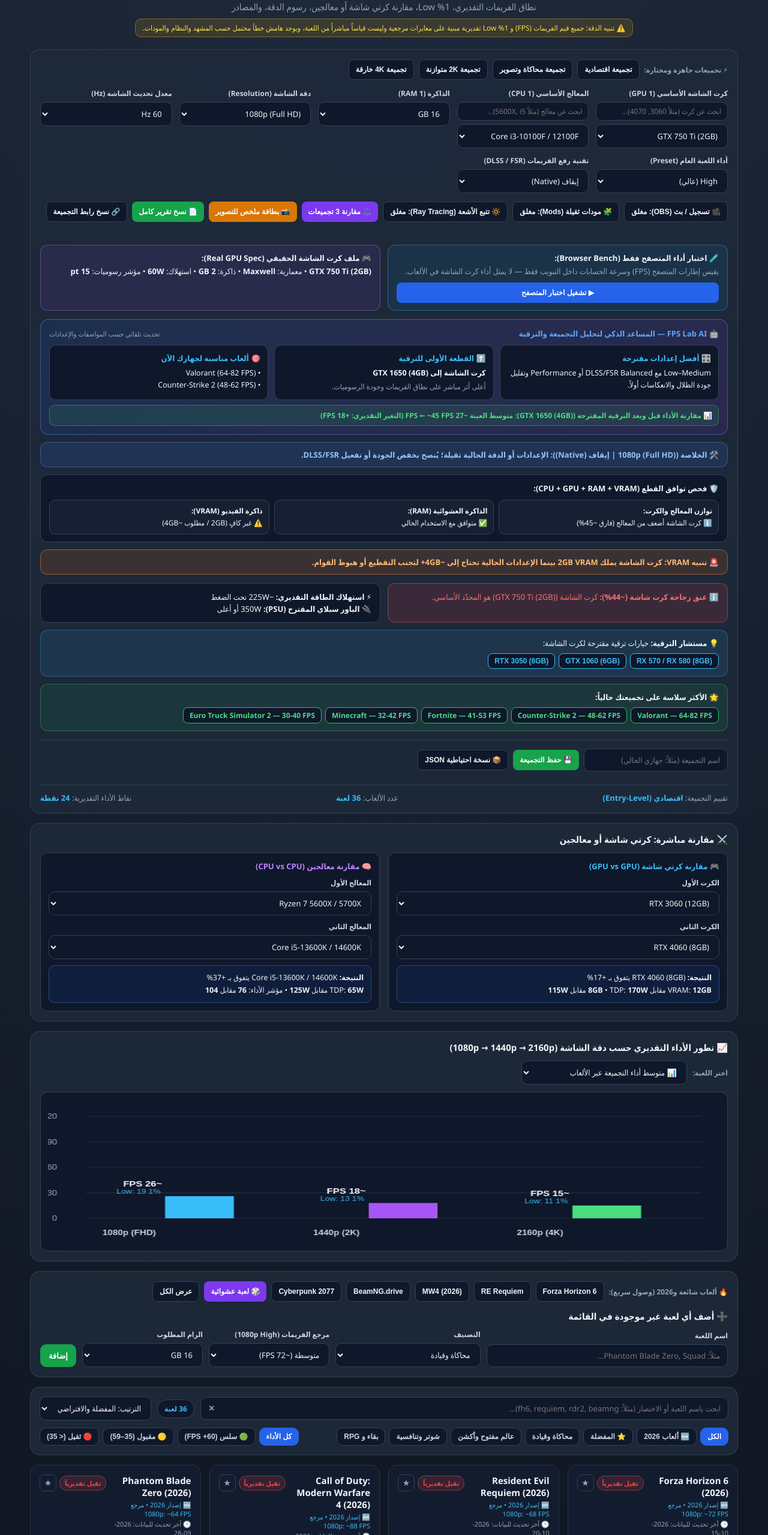
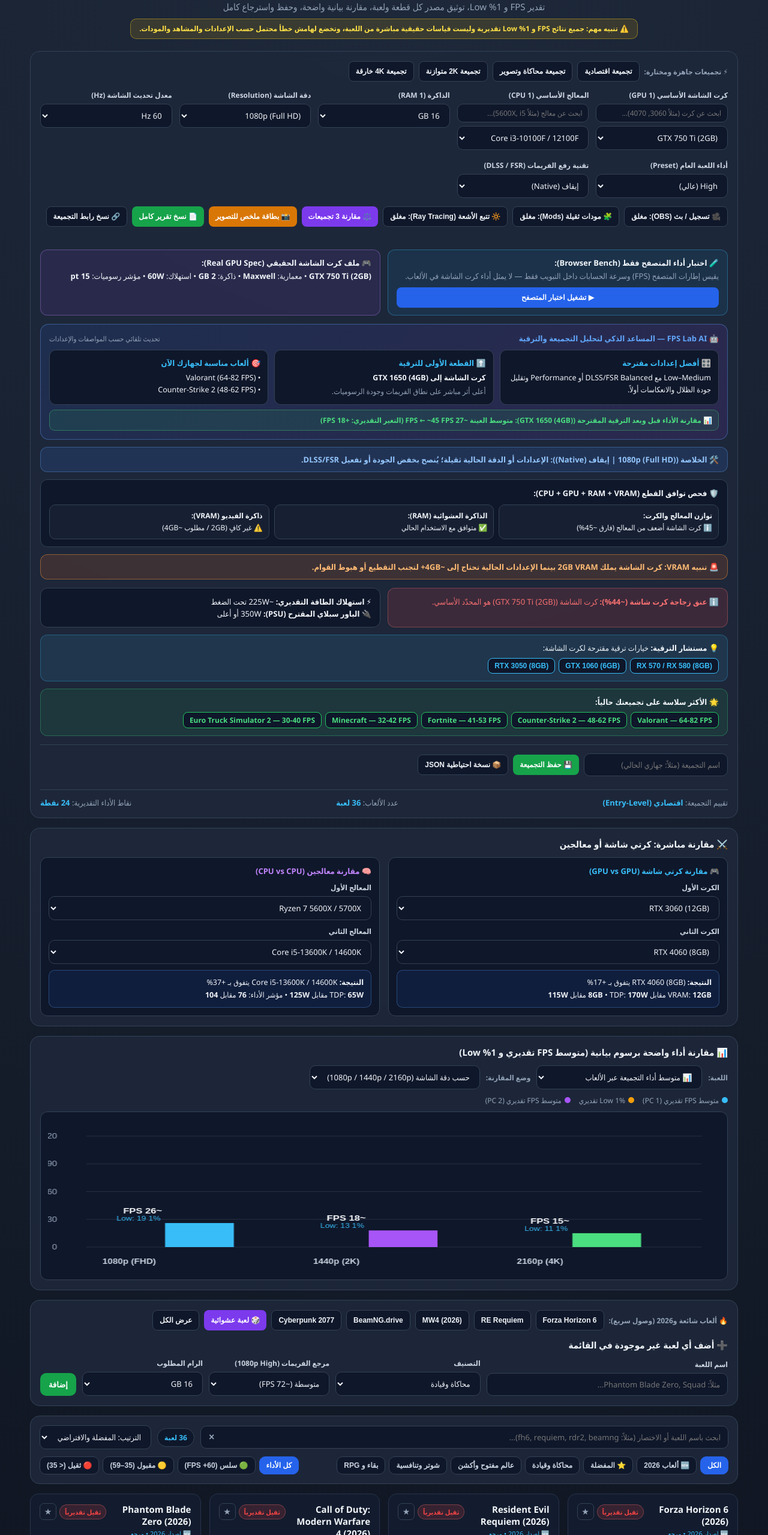
Before and after one commit to maliktamri15-ui/fps-lab, a plain HTML site: page index.html in a window 1280 px wide. Shown: the part 116-2675 px from the top of the page at 60% size. Drawn offline with Linux system fonts and the light colour scheme.

Commit message:
Update index.html

```diff
--- a/index.html
+++ b/index.html
@@ -3,12 +3,12 @@
 <head>
   <meta charset="UTF-8">
   <meta name="viewport" content="width=device-width, initial-scale=1.0">
-  <meta name="description" content="FPS Lab 2.0 — فاحص تشغيل الألعاب، 1% Low، مقارنة كروت الشاشة والمعالجات، رسوم الدقة، والمصادر.">
-  <title>FPS Lab 2.0 | فاحص تشغيل الألعاب و FPS Lab AI</title>
+  <meta name="description" content="FPS Lab 2.1 — فاحص تشغيل الألعاب التقديري مع توثيق المصادر، 1% Low، مقارنة الأداء بالرسوم البيانية، وحفظ واسترجاع البيانات.">
+  <title>FPS Lab 2.1 | فاحص تشغيل الألعاب والمقارنة البيانية</title>
   <style>
     :root {
       --bg-body: radial-gradient(circle at top, #1e293b 0%, #090d16 70%);
-      --bg-card: rgba(30, 41, 59, 0.88);
+      --bg-card: rgba(30, 41, 59, 0.9);
       --bg-game-card: #131c2e;
       --bg-input: #0f172a;
       --border-color: #334155;
@@ -22,7 +22,7 @@
 
     body.theme-neon {
       --bg-body: radial-gradient(circle at top, #1f1135 0%, #070510 75%);
-      --bg-card: rgba(28, 16, 48, 0.9);
+      --bg-card: rgba(28, 16, 48, 0.92);
       --bg-game-card: #140c24;
       --bg-input: #0b0614;
       --border-color: #4c1d95;
@@ -109,11 +109,13 @@
       margin-top: 10px;
       display: inline-block;
       background: rgba(234, 179, 8, 0.14);
-      border: 1px solid rgba(250, 204, 21, 0.35);
+      border: 1px solid rgba(250, 204, 21, 0.4);
       color: #fde047;
       font-size: 12px;
-      padding: 6px 12px;
+      font-weight: 600;
+      padding: 7px 14px;
       border-radius: 10px;
+      line-height: 1.5;
     }
 
     .card-box {
@@ -152,8 +154,15 @@
 
     .specs-grid {
       display: grid;
-      grid-template-columns: repeat(auto-fit, minmax(190px, 1fr));
+      grid-template-columns: repeat(auto-fit, minmax(195px, 1fr));
       gap: 12px;
+    }
+
+    .hw-source-line {
+      margin-top: 5px;
+      font-size: 11px;
+      color: #38bdf8;
+      line-height: 1.4;
     }
 
     .compare-grid-3 {
@@ -241,7 +250,6 @@
       gap: 8px;
     }
 
-    /* لوحة FPS Lab AI */
     .ai-panel {
       margin-top: 14px;
       padding: 14px;
@@ -298,7 +306,6 @@
       font-weight: 700;
     }
 
-    /* قسم مقارنة كرتي شاشة أو معالجين */
     .duel-grid {
       display: grid;
       grid-template-columns: repeat(auto-fit, minmax(280px, 1fr));
@@ -324,18 +331,34 @@
       line-height: 1.65;
     }
 
-    /* قسم الرسوم البيانية للدقة */
     .chart-controls {
       display: flex;
       flex-wrap: wrap;
       gap: 10px;
       align-items: center;
-      margin-bottom: 12px;
+      margin-bottom: 10px;
     }
 
     .chart-controls select {
       width: auto;
-      min-width: 220px;
+      min-width: 210px;
+    }
+
+    .chart-legend {
+      display: flex;
+      flex-wrap: wrap;
+      gap: 14px;
+      font-size: 12px;
+      color: var(--text-muted);
+      margin-bottom: 10px;
+    }
+
+    .legend-dot {
+      display: inline-block;
+      width: 10px;
+      height: 10px;
+      border-radius: 50%;
+      margin-inline-end: 5px;
     }
 
     .chart-canvas-wrap {
@@ -347,11 +370,10 @@
 
     #resChartCanvas {
       width: 100%;
-      height: 240px;
+      height: 255px;
       display: block;
     }
 
-    /* قسم المصادر الموثوقة */
     .sources-grid {
       display: grid;
       grid-template-columns: repeat(auto-fit, minmax(240px, 1fr));
@@ -789,7 +811,6 @@
       margin-bottom: 24px;
     }
 
-    /* تحسينات شاملة لنسخة الهاتف */
     @media (max-width: 600px) {
       body {
         padding: 12px 10px 28px;
@@ -817,7 +838,7 @@
         max-width: none;
       }
       #resChartCanvas {
-        height: 195px;
+        height: 205px;
       }
     }
 
@@ -906,10 +927,12 @@
       margin-top: 3px;
     }
 
-    .game-updated-tag {
+    .game-updated-tag,
+    .game-source-tag {
       font-size: 11px;
       color: var(--text-muted);
       margin-top: 2px;
+      line-height: 1.35;
     }
 
     .badge {
@@ -1228,7 +1251,7 @@
 <body>
   <div class="container">
     <div class="top-bar">
-      <div class="brand-badge">⚡ FPS Lab 2.0</div>
+      <div class="brand-badge">⚡ FPS Lab 2.1</div>
       <div class="top-controls">
         <button class="btn btn-outline btn-sm" id="themeToggleBtn" type="button">🎨 المظهر: داكن</button>
         <button class="btn btn-outline btn-sm" id="langToggleBtn" type="button">🌐 English</button>
@@ -1237,10 +1260,10 @@
     </div>
 
     <header class="header">
-      <h1 id="mainTitle">FPS Lab 2.0 — فاحص تشغيل الألعاب و 1% Low</h1>
-      <p id="mainSubtitle">نطاق الفريمات التقديري، 1% Low، مقارنة كرتي شاشة أو معالجين، رسوم الدقة، والمصادر</p>
+      <h1 id="mainTitle">FPS Lab 2.1 — فاحص تشغيل الألعاب التقديري</h1>
+      <p id="mainSubtitle">تقدير FPS و 1% Low، توثيق مصدر كل قطعة ولعبة، مقارنة بيانية واضحة، وحفظ واسترجاع كامل</p>
       <div class="disclaimer-note">
-        ⚠️ تنبيه الدقة: جميع قيم الفريمات (FPS) و 1% Low تقديرية مبنية على معايرات مرجعية وليست قياساً مباشراً من اللعبة، ويوجد هامش خطأ محتمل حسب المشهد والنظام والمودات.
+        ⚠️ تنبيه مهم: جميع نتائج FPS و 1% Low تقديرية وليست قياسات حقيقية مباشرة من اللعبة، وتخضع لهامش خطأ محتمل حسب الإعدادات والمشاهد والمودات.
       </div>
     </header>
 
@@ -1258,12 +1281,14 @@
           <label for="gpuSelect" id="lblGpu">كرت الشاشة الأساسي (GPU 1)</label>
           <input type="text" class="hw-mini-search" id="gpuFilterInput" maxlength="40" placeholder="ابحث عن كرت (مثلاً 3060, 4070)...">
           <select id="gpuSelect"></select>
+          <div class="hw-source-line" id="gpuSourceText"></div>
         </div>
 
         <div class="field">
           <label for="cpuSelect" id="lblCpu">المعالج الأساسي (CPU 1)</label>
           <input type="text" class="hw-mini-search" id="cpuFilterInput" maxlength="40" placeholder="ابحث عن معالج (مثلاً 5600X, i5)...">
           <select id="cpuSelect"></select>
+          <div class="hw-source-line" id="cpuSourceText"></div>
         </div>
 
         <div class="field">
@@ -1331,7 +1356,6 @@
       </div>
       <div class="status-msg" id="shareStatus"></div>
 
-      <!-- فصل اختبار أداء المتصفح عن أداء كرت الشاشة الحقيقي -->
       <div class="bench-split-grid">
         <div class="bench-box">
           <div>
@@ -1351,7 +1375,6 @@
         </div>
       </div>
 
-      <!-- ميزة FPS Lab AI -->
       <div class="ai-panel" id="fpsLabAiPanel">
         <div class="ai-header">
           <span class="ai-badge">🤖 FPS Lab AI — المساعد الذكي لتحليل التجميعة والترقية</span>
@@ -1446,7 +1469,6 @@
       <div class="summary-bar" id="specsSummary"></div>
     </section>
 
-    <!-- 2. قسم مقارنة كرتي شاشة أو معالجين -->
     <section class="card-box" id="hwDuelSection">
       <h3 class="card-heading">⚔️ مقارنة مباشرة: كرتي شاشة أو معالجين</h3>
       <div class="duel-grid">
@@ -1478,15 +1500,25 @@
       </div>
     </section>
 
-    <!-- 3. رسوم بيانية لتطور الأداء حسب دقة الشاشة -->
+    <!-- مقارنة أداء واضحة برسوم بيانية -->
     <section class="card-box" id="resChartSection">
-      <h3 class="card-heading">📈 تطور الأداء التقديري حسب دقة الشاشة (1080p → 1440p → 2160p)</h3>
+      <h3 class="card-heading">📊 مقارنة أداء واضحة برسوم بيانية (متوسط FPS تقديري و 1% Low)</h3>
       <div class="chart-controls">
-        <label for="chartGameSelect" class="section-tag">اختر اللعبة:</label>
+        <label for="chartGameSelect" class="section-tag">اللعبة:</label>
         <select id="chartGameSelect"></select>
+        <label for="chartModeSelect" class="section-tag">وضع المقارنة:</label>
+        <select id="chartModeSelect">
+          <option value="resolutions" selected>حسب دقة الشاشة (1080p / 1440p / 2160p)</option>
+          <option value="builds">مقارنة PC 1 مقابل PC 2</option>
+        </select>
+      </div>
+      <div class="chart-legend">
+        <span><i class="legend-dot" style="background:#38bdf8;"></i>متوسط FPS تقديري (PC 1)</span>
+        <span><i class="legend-dot" style="background:#f59e0b;"></i>1% Low تقديري</span>
+        <span><i class="legend-dot" style="background:#a855f7;"></i>متوسط FPS تقديري (PC 2)</span>
       </div>
       <div class="chart-canvas-wrap">
-        <canvas id="resChartCanvas" width="880" height="240"></canvas>
+        <canvas id="resChartCanvas" width="880" height="255"></canvas>
       </div>
     </section>
 
@@ -1576,21 +1608,20 @@
 
     <section class="games-grid" id="results"></section>
 
-    <!-- 4. مصادر موثوقة لبيانات الألعاب والقطع -->
     <section class="card-box" id="sourcesSection">
-      <h3 class="card-heading">📚 مصادر موثوقة لبيانات الألعاب والقطع</h3>
+      <h3 class="card-heading">📚 توثيق منهجية ومصادر بيانات القطع والألعاب</h3>
       <div class="sources-grid">
         <div class="source-item">
-          <strong>مواصفات كروت الشاشة والمعالجات</strong>
-          النشرات التقنية الرسمية للشركات المصنعة (NVIDIA, AMD, Intel) للذاكرة (VRAM)، المعمارية، واستهلاك الطاقة الحراري (TDP).
+          <strong>مصدر مواصفات كروت الشاشة والمعالجات</strong>
+          النشرات التقنية الرسمية للشركات المصنعة (NVIDIA, AMD, Intel) للذاكرة (VRAM)، المعمارية، واستهلاك الطاقة (TDP)، ومؤشرات مقارنة مرجعية تقديرية.
         </div>
         <div class="source-item">
-          <strong>معايرات الأداء والـ 1% Low</strong>
-          مؤشرات مرجعية تقديرية مستخلصة من اختبارات الأداء العامة على دقات 1080p و1440p و2160p مع احتساب هامش خطأ واضح.
+          <strong>مصدر تقديرات FPS و 1% Low</strong>
+          نموذج تقديري يعتمد على معايرات مرجعية لمتوسط الفريمات عند 1080p High وتأثير الدقة والإعدادات وعنق الزجاجة والرام — وليس قياساً حقيقياً مباشراً.
         </div>
         <div class="source-item">
-          <strong>متطلبات الذاكرة وتحديثات الألعاب</strong>
-          قوائم المتطلبات الموصى بها للألعاب والأنماط الإضافية (المودات، تتبع الأشعة، والبث المباشر) مع تواريخ تحديث البيانات.
+          <strong>مصدر متطلبات الألعاب وتاريخ التحديث</strong>
+          متطلبات التشغيل الموصى بها للألعاب والإصدارات الحديثة مع تاريخ آخر تحديث للبيانات المرجعية داخل FPS Lab.
         </div>
       </div>
     </section>
@@ -1661,7 +1692,7 @@
       <div class="neox-brand-block">
         <div class="neox-logo-mark">NeoX</div>
         <div>
-          <div class="neox-title">NeoX — FPS Lab 2.0</div>
+          <div class="neox-title">NeoX — FPS Lab 2.1</div>
           <div class="neox-sub" id="developerCreditText">تطوير وإشراف: NeoX Dev</div>
         </div>
       </div>
@@ -1675,7 +1706,7 @@
   <div class="modal-overlay" id="posterModal">
     <div class="poster-card">
       <div class="poster-header">
-        <strong style="font-size:18px; color:#38bdf8;">⚡ FPS Lab 2.0 — بطاقة أداء التجميعة</strong>
+        <strong style="font-size:18px; color:#38bdf8;">⚡ FPS Lab 2.1 — بطاقة أداء تقديرية</strong>
         <button class="btn btn-outline btn-sm" id="closePosterBtn" type="button">✕ إغلاق</button>
       </div>
       <div class="poster-specs" id="posterSpecsContent"></div>
```
